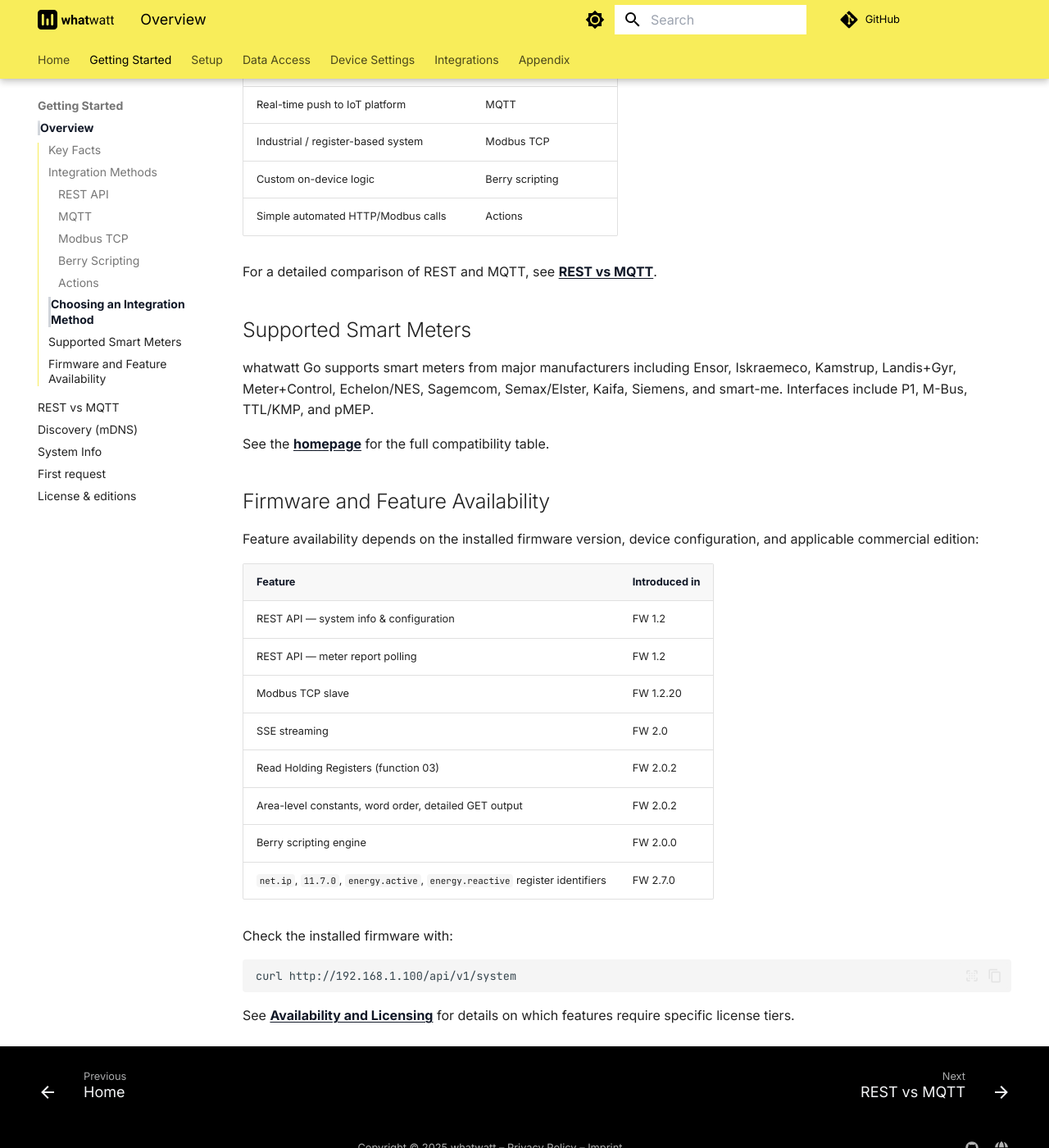
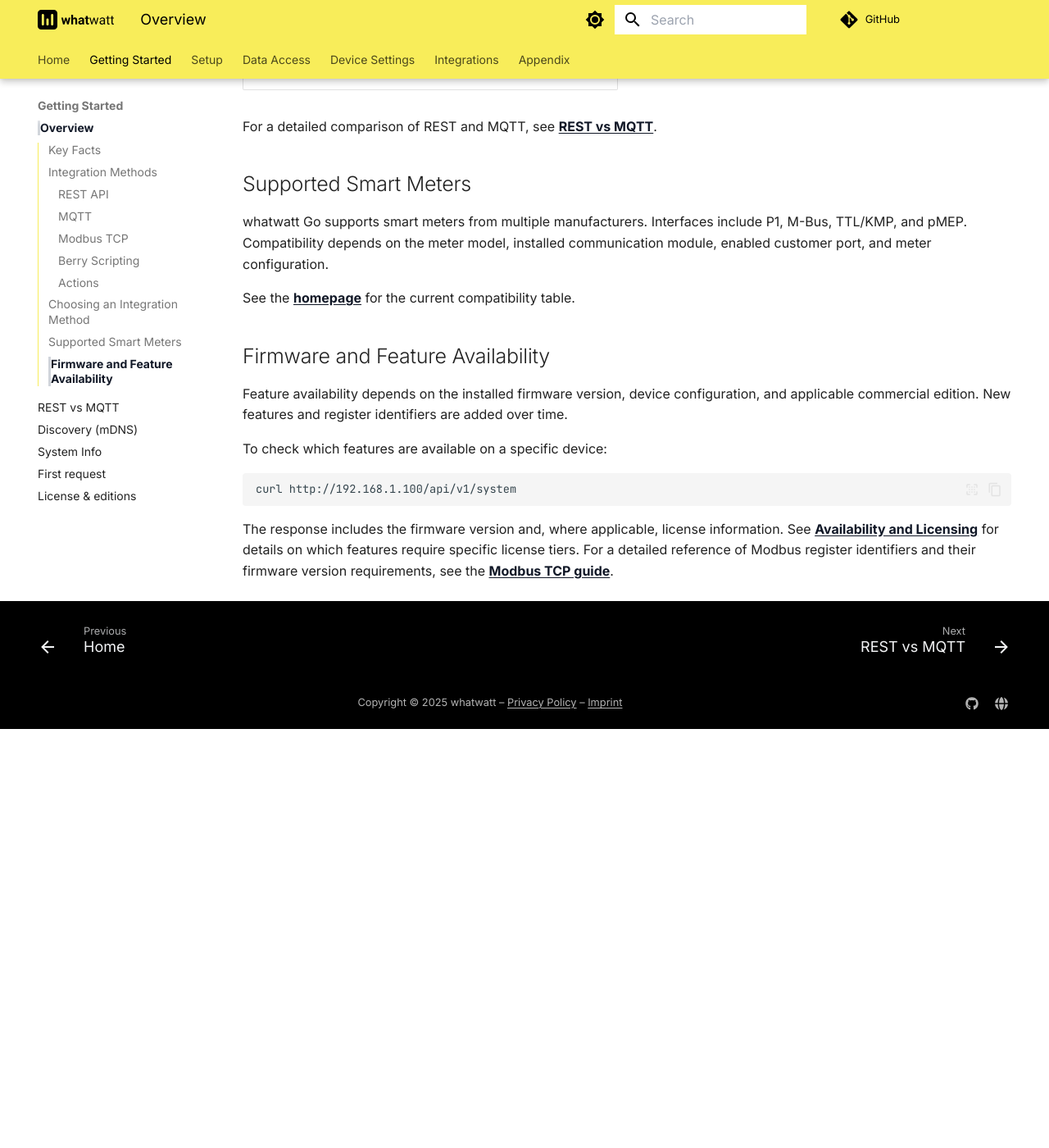
Before and after one commit to whatwatt-ch/whatwatt-go-documentation, an MkDocs documentation site: the page built from docs/00-intro/overview.md, in a window 1280 px wide and 1400 px high, scrolled down 2422 px. Shown: the whole window at 82% size. Built offline with MkDocs 1.6.1 and Material for MkDocs 9.7.7, drawn with Linux system fonts in a browser that asks for light colours; after the commit the page ends 3311 px from its top, so only the background shows below that; some of the changed text lies outside the part shown.

Commit message:
docs: make overview page resilient to future changes
Removed hard-coded lists that would become stale as firmware evolves:
- Removed explicit Modbus template list (Siemens, Huawei, Fronius, etc.)
  → replaced with generic 'ready-to-load layouts for common meters'
- Removed Modbus function codes and data types detail
  → delegated to Modbus TCP guide
- Removed SSE endpoint path /api/v1/stream
  → delegated to REST Streaming guide
- Removed Berry firmware version reference (FW 2.0.0)
  → delegated to Berry Scripting guide
- Removed firmware feature availability table with specific versions
  → replaced with generic guidance to check /api/v1/system and
    refer to dedicated pages for version-specific details
- Removed manufacturer list from Supported Smart Meters
  → delegated to homepage compatibility table

The overview now describes capabilities generically and links to
dedicated pages for specifics, so it rarely needs updates when new
firmware versions, templates, or meters are added.

````diff
--- a/docs/00-intro/overview.md
+++ b/docs/00-intro/overview.md
@@ -56,7 +56,7 @@
 
 - **Best for**: Web applications, dashboards, simple integrations, configuration access
 - **Data format**: JSON
-- **Streaming**: SSE (`/api/v1/stream`) for live updates
+- **Streaming**: SSE for live updates
 - **[→ REST Polling](../20-rest/polling.md)** · **[→ REST Streaming](../20-rest/streaming.md)**
 
 ### MQTT
@@ -73,16 +73,13 @@
 The device can emulate a Modbus TCP slave, exposing measurement data as Modbus registers. This enables integration with industrial systems, energy management controllers, EV chargers, and photovoltaic inverters that communicate over Modbus TCP.
 
 - **Best for**: SCADA systems, EV chargers, inverters, industrial controllers
-- **Function codes**: `04` — Read Input Registers, `03` — Read Holding Registers (from FW 2.0.2)
-- **Register map**: Default layout (Siemens PAC2200 compatible) or fully custom configuration
-- **Data types**: Configurable per register — `float`, `int`, `long`, `short`, `double`, `string`
-- **Word order**: Configurable per register set — `msw` (default) or `lsw`
-- **Templates**: Ready-to-load layouts for Siemens PAC2200, Carlo Gavazzi EM24_E1, Huawei DTSU666-H, Huawei DDSU666-H, Huawei SmartLogger, Huawei EMMA, Fronius Smart Meter 63A, Herholdt M3PRO, SunSpec Model 203, SunSpec Model 213, and Janitza B604
+- **Register map**: Default layout or fully custom configuration with configurable data types, scaling, and word order
+- **Templates**: Ready-to-load layouts for common industrial and energy-management meters
 - **[→ Modbus TCP Guide](../35-modbus/index.md)** · **[→ Modbus Templates](../35-modbus/examples.md)**
 
 ### Berry Scripting
 
-Firmware 2.0.0 introduces a Berry scripting engine for implementing integration logic directly on the device. Scripts can react to meter reports, execute periodic functions, make HTTP or HTTPS requests, perform Modbus TCP transactions, and call selected local APIs.
+A Berry scripting engine for implementing integration logic directly on the device. Scripts can react to meter reports, execute periodic functions, make HTTP or HTTPS requests, perform Modbus TCP transactions, and call selected local APIs.
 
 - **Best for**: Custom on-device automation, protocol bridging, conditional logic
 - **Capabilities**: HTTP/HTTPS requests, Modbus TCP transactions, local API calls, timer functions
@@ -110,29 +107,18 @@
 
 ## Supported Smart Meters
 
-whatwatt Go supports smart meters from major manufacturers including Ensor, Iskraemeco, Kamstrup, Landis+Gyr, Meter+Control, Echelon/NES, Sagemcom, Semax/Elster, Kaifa, Siemens, and smart-me. Interfaces include P1, M-Bus, TTL/KMP, and pMEP.
+whatwatt Go supports smart meters from multiple manufacturers. Interfaces include P1, M-Bus, TTL/KMP, and pMEP. Compatibility depends on the meter model, installed communication module, enabled customer port, and meter configuration.
 
-See the **[homepage](../index.md#supported-smart-meters)** for the full compatibility table.
+See the **[homepage](../index.md#supported-smart-meters)** for the current compatibility table.
 
 ## Firmware and Feature Availability
 
-Feature availability depends on the installed firmware version, device configuration, and applicable commercial edition:
+Feature availability depends on the installed firmware version, device configuration, and applicable commercial edition. New features and register identifiers are added over time.
 
-| Feature | Introduced in |
-|---------|--------------|
-| REST API — system info & configuration | FW 1.2 |
-| REST API — meter report polling | FW 1.2 |
-| Modbus TCP slave | FW 1.2.20 |
-| SSE streaming | FW 2.0 |
-| Read Holding Registers (function 03) | FW 2.0.2 |
-| Area-level constants, word order, detailed GET output | FW 2.0.2 |
-| Berry scripting engine | FW 2.0.0 |
-| `net.ip`, `11.7.0`, `energy.active`, `energy.reactive` register identifiers | FW 2.7.0 |
-
-Check the installed firmware with:
+To check which features are available on a specific device:
 
 ```bash
 curl http://192.168.1.100/api/v1/system
 ```
 
-See **[Availability and Licensing](../20-rest/license-requirements.md)** for details on which features require specific license tiers.
+The response includes the firmware version and, where applicable, license information. See **[Availability and Licensing](../20-rest/license-requirements.md)** for details on which features require specific license tiers. For a detailed reference of Modbus register identifiers and their firmware version requirements, see the **[Modbus TCP guide](../35-modbus/index.md)**.
````
